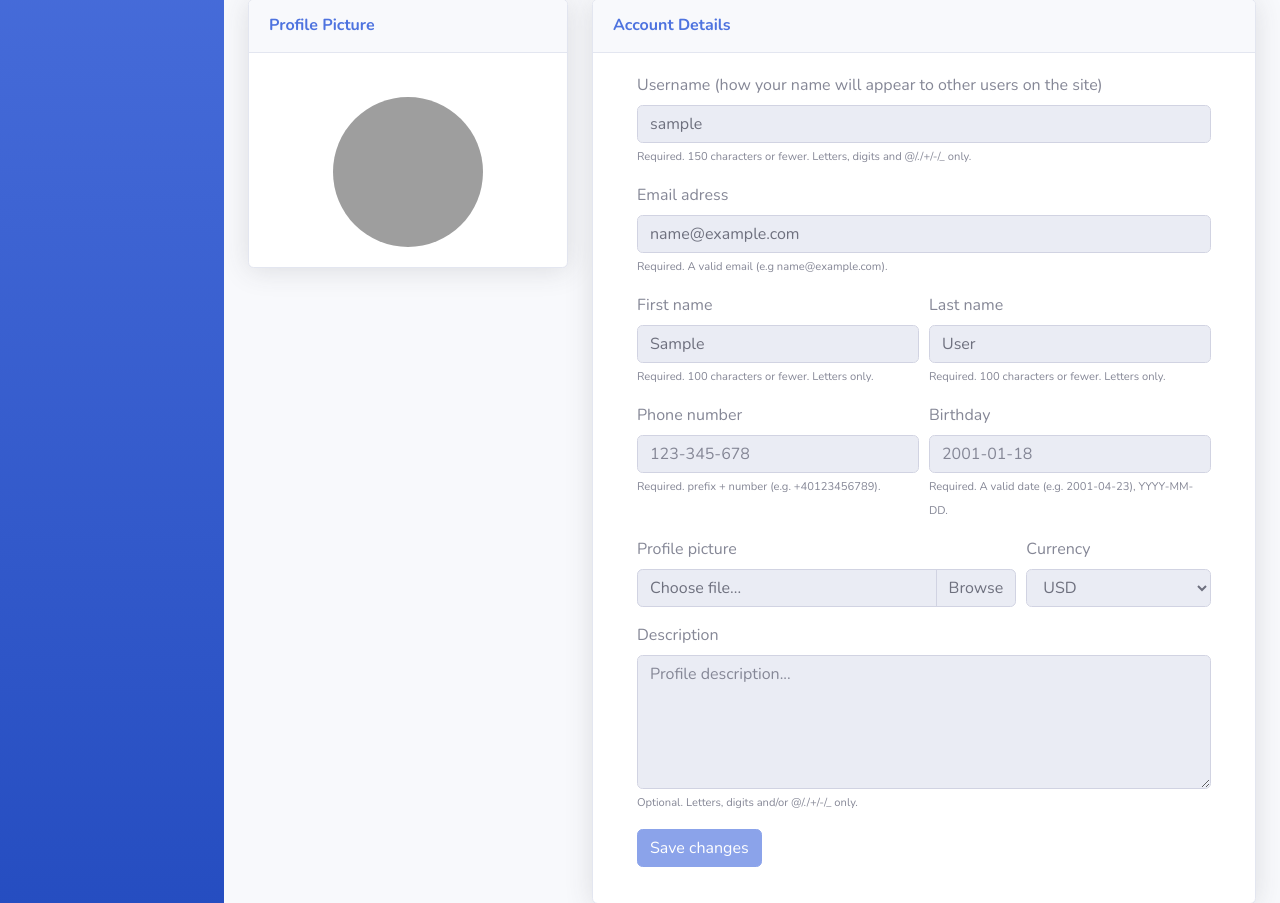
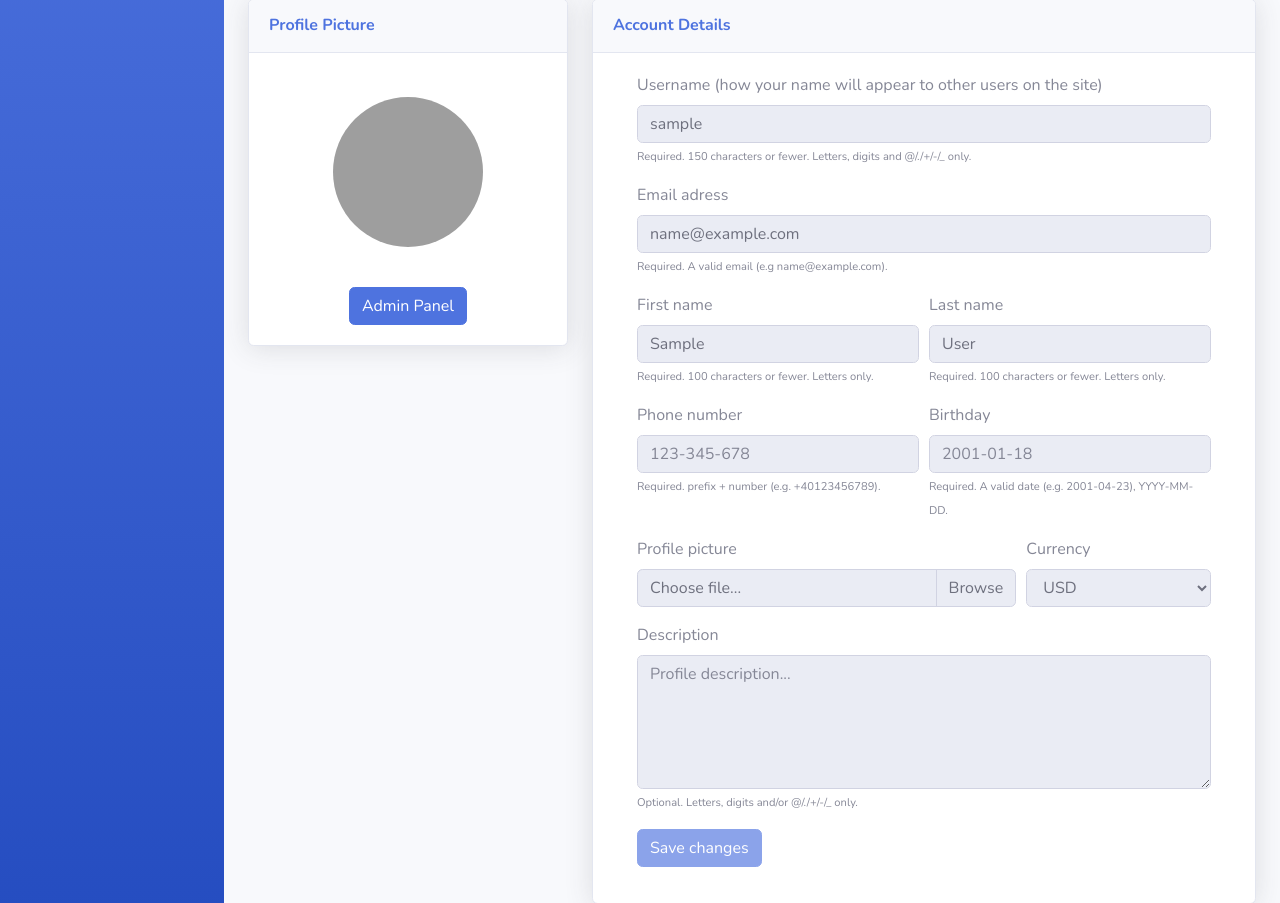
Before and after one commit to aryanlilian/EcoMon-PRO, a Django app: page /users/profile/ in a window 1280 px wide. Shown: the part 391-1294 px from the top of the page. Run offline with Django 3.2, Linux system fonts and the light colour scheme; the visitor is signed in with stand-in values (Sample User, id 1); data that the repository does not hold is empty; some libraries are stand-ins or nearby versions; grey boxes are pictures that could not be loaded.

Commit message:
implemented admin:index on frontend for admins

```diff
--- a/ecomon/settings.py
+++ b/ecomon/settings.py
@@ -25,7 +25,7 @@ BASE_DIR = Path(__file__).resolve().parent.parent
 SECRET_KEY = os.environ.get('SECRET_KEY')
 
 # SECURITY WARNING: don't run with debug turned on in production!
-DEBUG = False
+DEBUG = True
 
 ALLOWED_HOSTS = ['eco-mon.herokuapp.com', 'localhost']
 
--- a/templates/users/profile.html
+++ b/templates/users/profile.html
@@ -23,6 +23,9 @@
                 <!-- Card Body -->
                 <div class="card-body text-center">
                     <img height="150" width="150" class="img-profile rounded-circle mt-4" src="{{ user.profile.image.url }}">
+                </div>
+                <div class="card-body text-center">
+                    <a class="btn btn-primary" href="{% url 'admin:index' %}">Admin Panel</a>
                 </div>
             </div>
         </div>
```
